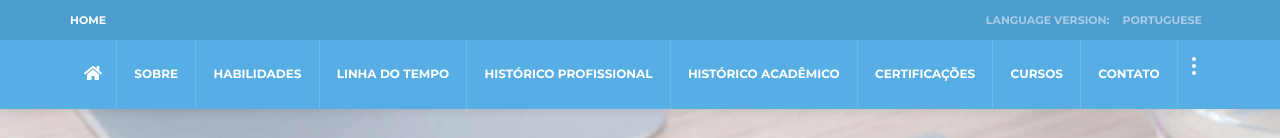
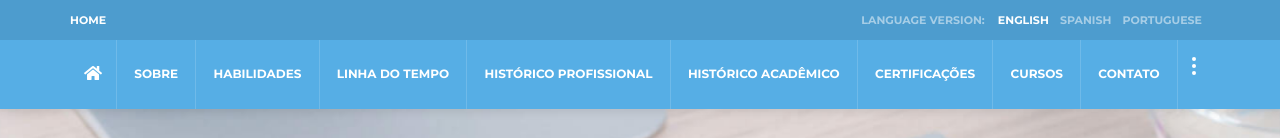
Before and after one commit to alex-dos-santos-vieira/alexvieira, a website: page index.html in a window 1280 px wide. Shown: the top 138 px of the page. Drawn offline with Linux system fonts and the light colour scheme; some packages are replaced by stand-ins of ours.

Commit message:
Update index.html
Ativação de mais de uma língua.

```diff
--- a/index.html
+++ b/index.html
@@ -68,8 +68,8 @@
 			</nav>
 			<nav class="language menu module right hidden-xs">
 				<span>Language version:</span>
-				<!--<a href="#" class="active">English</a>
-				<a href="#">Spanish</a> -->
+				<a href="#" class="active">English</a>
+				<a href="#">Spanish</a>
 				<a href="#">Portuguese</a>
 			</nav>
 		</div>
```
